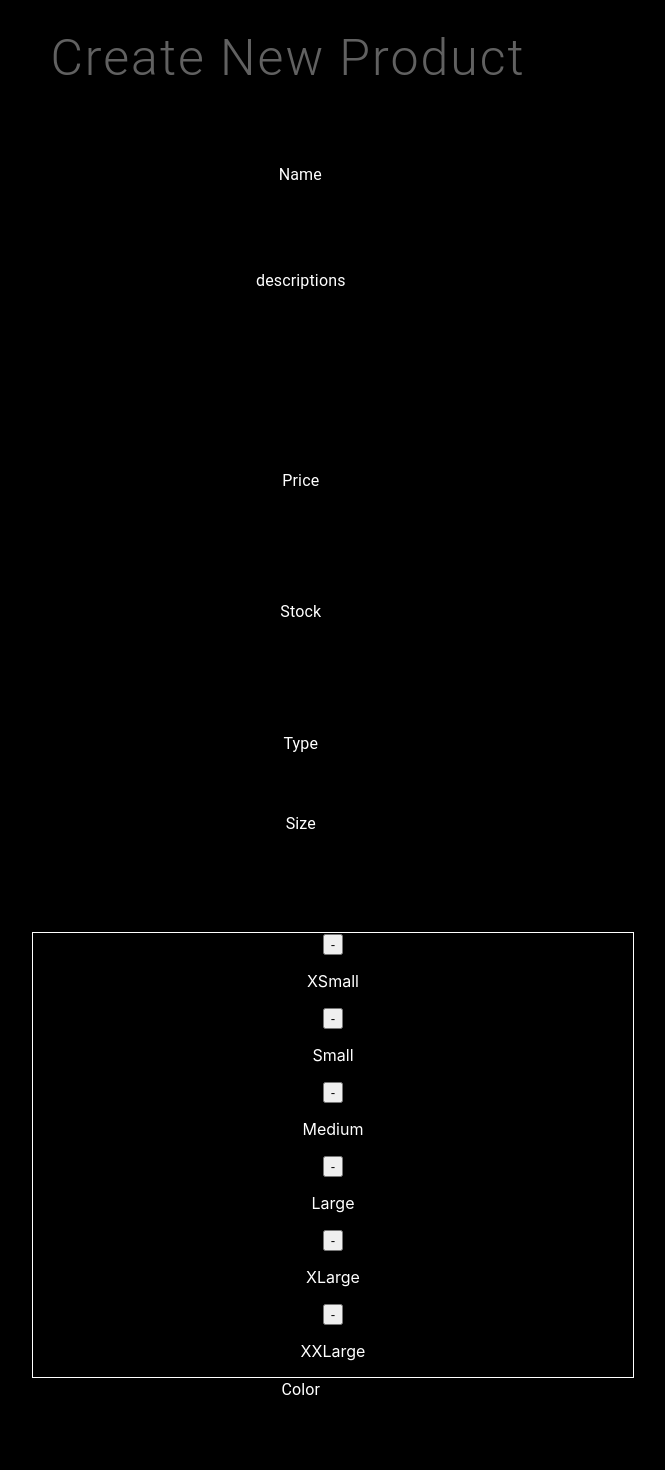
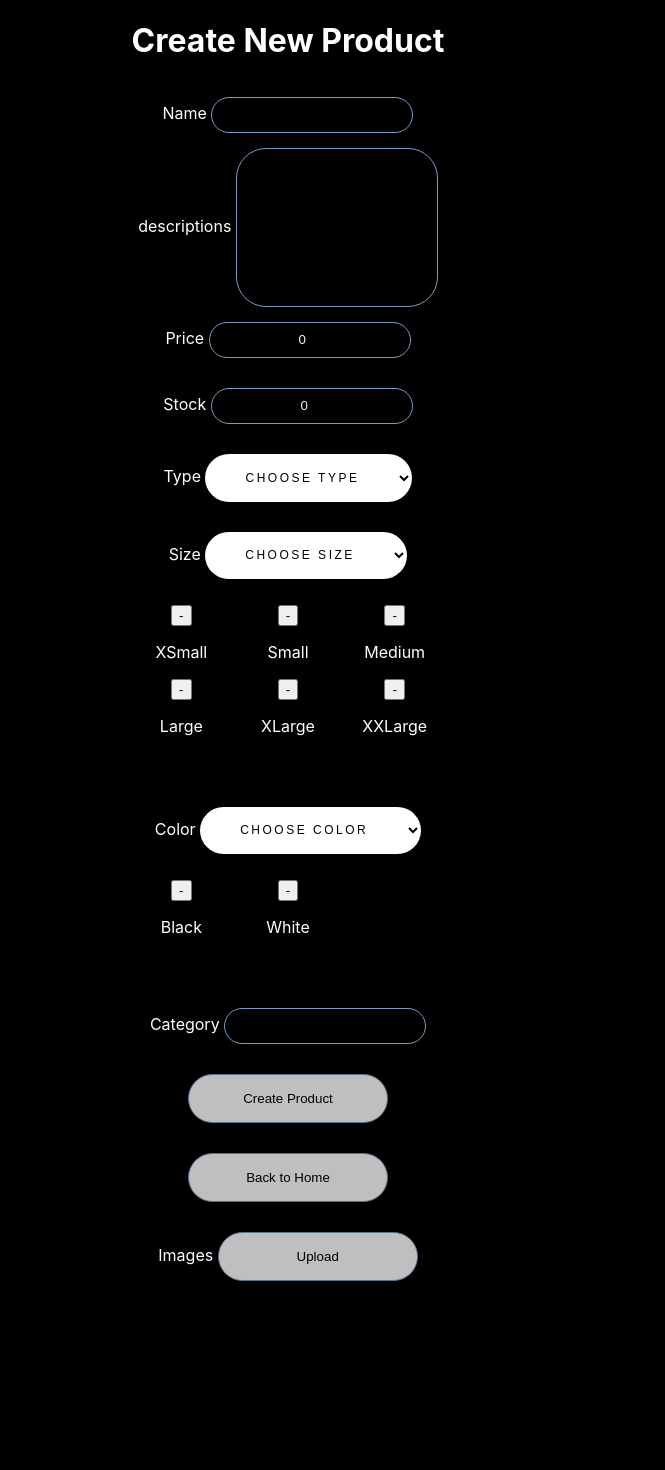
Before and after one commit to Santirbe98/PF-ExoOtaku, a React (Create React App) app in the folder client/: page /form in a window 1280 px wide. Shown: the top 1470 px of the page, without its empty margins (352-1017 px from the left). After the commit the page ends 1296 px from the top, so only its background shows below. Built offline with nearby package versions, Linux system fonts and the light colour scheme.

Commit message:
feat(src/components/form/css)

```diff
--- a/client/src/Components/Form/Form.jsx
+++ b/client/src/Components/Form/Form.jsx
@@ -1,351 +1,311 @@
 import React from "react";
-import { Link } from 'react-router-dom'
-import { validate } from './Validate'
-import { useState, useEffect } from 'react'
-import TextField from '@mui/material/TextField'
-import InputLabel from '@mui/material/InputLabel';
-import { Box } from '@mui/material'
-import FormControl from '@mui/material/FormControl';
-import {Typography} from '@mui/material'
-import {Button} from '@mui/material'
-import MenuItem from '@mui/material/MenuItem';
-import Select from '@mui/material/Select';
-import FormHelperText from '@mui/material/FormHelperText'
-import { useDispatch } from 'react-redux'
-import { postProduct } from '../../Redux/Actions'
+import { Link } from "react-router-dom";
+import { validate } from "./Validate";
+import { useState, useEffect } from "react";
+import { useDispatch } from "react-redux";
+import { postProduct } from "../../Redux/Actions";
 
+import style from "./Form.module.css";
 
 export const Form = () => {
-    const dispatch = useDispatch()
-    const [errors, setErrors] = useState({})
+  const dispatch = useDispatch();
+  const [errors, setErrors] = useState({});
   const [input, setInput] = useState({
-        name: '',
+    name: "",
     price: 0,
-        descriptions: '',
+    descriptions: "",
     images: [],
     stock: 0,
-        type: '',
-        size : ["XSmall", "Small", "Medium", "Large", "XLarge", "XXLarge"],
-        color: ['Black', 'White' ],
-        category: ''
-    })
+    type: "",
+    size: ["XSmall", "Small", "Medium", "Large", "XLarge", "XXLarge"],
+    color: ["Black", "White"],
+    category: "",
+  });
 
   const initialState = {
-        name: '',
+    name: "",
     price: 0,
-        descriptions: '',
+    descriptions: "",
     images: [],
     stock: 0,
-        color: ['Black', 'White' ],
-        type: '',
-        size : ["XSmall", "Small", "Medium", "Large", "XLarge", "XXLarge"],
-        category: ''
+    color: ["Black", "White"],
+    type: "",
+    size: ["XSmall", "Small", "Medium", "Large", "XLarge", "XXLarge"],
+    category: "",
+  };
+
+  function handleSubmit(e) {
+    e.preventDefault();
+    dispatch(postProduct(input));
+    console.log(input);
+    alert("done");
+    setInput(initialState);
   }
 
-    function handleSubmit(e){
-        e.preventDefault()
-        dispatch(postProduct(input))
-        console.log(input)
-        alert('done')
-        setInput(initialState)
+  function handleChange(e) {
+    setInput({
+      ...input,
+      [e.target.name]: e.target.value,
+    });
+    setErrors(
+      validate({
+        ...input,
+        [e.target.name]: e.target.value,
+      })
+    );
   }
 
-    function handleChange(e){
+  function handleImages(e) {
     setInput({
       ...input,
-            [e.target.name] : e.target.value
-        })
-        setErrors(validate({
-            ...input,
-            [e.target.name] : e.target.value
-        }))
+      images: [...input.images, String(e.target.value)],
+    });
   }
 
-    function handleImages(e){
+  function handleTypes(e) {
     setInput({
       ...input,
-            images: [...input.images, String(e.target.value)]
-        })
-
+      type: e.target.value,
+    });
   }
 
-    function handleTypes(e){
+  function addsize(e) {
+    if (!input.size.includes(e.target.value)) {
       setInput({
         ...input,
-            type: e.target.value
-
-        })
-    }
-
-    function addsize(e){
-        if(!input.size.includes(e.target.value)){
-            setInput({
-            ...input,
-            size: [...input.size, e.target.value]
-            })
+        size: [...input.size, e.target.value],
+      });
     }
   }
 
-    function addcolor(e){
-        if(!input.color.includes(e.target.value)){
+  function addcolor(e) {
+    if (!input.color.includes(e.target.value)) {
       setInput({
         ...input,
-            color: [...input.color, e.target.value]
-            })
+        color: [...input.color, e.target.value],
+      });
     }
   }
 
-    function handleCloseSize(e){
-        e.preventDefault()
-        const filter = input.size.filter(size => size !== e.target.value )
+  function handleCloseSize(e) {
+    e.preventDefault();
+    const filter = input.size.filter((size) => size !== e.target.value);
     setInput({
       ...input,
-            size: filter
-        })
+      size: filter,
+    });
   }
-    function handleClosecolor(e){
-        e.preventDefault()
-        const filterc = input.color.filter(size => size !== e.target.value )
+  function handleClosecolor(e) {
+    e.preventDefault();
+    const filterc = input.color.filter((size) => size !== e.target.value);
     setInput({
       ...input,
-            color: filterc
-        })
+      color: filterc,
+    });
   }
 
   return (
-    <Box>
-        <h1>
-            <Typography sx={{color: '#616161', fontSize: 50, letterSpacing: 2, fontWeight: 'light' }}> Create New Product </Typography>
-        </h1>
+    <div>
+      <h1>Create New Product</h1>
 
-        <Box sx={{padding: '2%', display: 'inline'}}>
-
-        <div >
-            <form onSubmit={e => handleSubmit(e)} >
-                <Box sx={{padding:'2%'}}>
-                <Typography sx={{paddingLeft: '2%',}}> Name </Typography>
-                <FormControl error variant='standard'>
-                    <TextField value={input.name} type='text'
+      <div>
+        <form onSubmit={(e) => handleSubmit(e)}>
+          <div>
+            <label> Name </label>
+            <input
+              value={input.name}
+              type="text"
               id="component-error"
-                    label='Name'
-                    name='name'
+              label="Name"
+              name="name"
               aria-describedby="component-error-text"
               onChange={(e) => handleChange(e)}
-                    sx={{minWidth: 600,  borderColor: 'red'}}
+              className={style.input}
             />
-                    {
-                        errors.name && ( <FormHelperText id="component-error-text">{errors.name}</FormHelperText>  )
-                    }
-                    </FormControl>
-                </Box>
-
-                <Typography sx={{paddingLeft: '2%'}}> descriptions </Typography>
-                <Box sx={{padding:'2%'}}>
-                    <FormControl  error variant='standard'>
-                        <TextField  fullWidth  value={input.descriptions} type='text'
-                            id='outlined-multiline-static'
+            {errors.name && <p id="component-error-text">{errors.name}</p>}
+          </div>
+          <div>
+            <label> descriptions </label>
+            <input
+              value={input.descriptions}
+              type="text"
+              id="outlined-multiline-static"
               multiline
-                            label='descriptions'
-                            name='descriptions'
+              label="descriptions"
+              name="descriptions"
               onChange={(e) => handleChange(e)}
               rows={4}
-                            sx={{ width: 600, maxWidth: '100%'}}
+              className={style.description}
             />
-                    {
-                        errors.descriptions && ( <FormHelperText id="component-error-text">{errors.descriptions}</FormHelperText>  )
-                    }
-                    </FormControl>
+            {errors.descriptions && (
+              <p id="component-error-text">{errors.descriptions}</p>
+            )}
+          </div>
 
-                </Box>
-
-               <Typography sx={{paddingLeft: '2%'}}> Price </Typography>
-                <Box sx={{padding:'2%'}}>
-                    <FormControl error variant='standard'>
-                        <TextField value={input.price}
+          <div>
+            <label> Price </label>
+            <input
+              value={input.price}
               id="standard-number"
               type="number"
               onChange={(e) => handleChange(e)}
-                            sx={{ width: 600, maxWidth: '100%'}}
-                            name='price'/>
-                    {
-                        errors.price && ( <FormHelperText id="component-error-text">{errors.price}</FormHelperText>  )
-                    }
-                    </FormControl>
+              name="price"
+              className={style.input}
+            />
 
-                </Box>
+            {errors.price && <p id="component-error-text">{errors.price}</p>}
+          </div>
 
-                <Typography sx={{paddingLeft: '2%'}}> Stock </Typography>
-                <Box sx={{padding:'2%'}}>
-                    <TextField value={input.stock}
+          <div>
+            <label> Stock </label>
+            <input
+              value={input.stock}
               id="standard-number"
               type="number"
               onChange={(e) => handleChange(e)}
-                    sx={{ width: 600, maxWidth: '100%'}}
-                    name='stock'/>
-                </Box>
-
-                <Box sx={{paddingLeft: '2%'}}>
-                   <Typography> Type </Typography>
-                   <Box>
-                        <FormControl>
-                            <InputLabel id="demo-simple-select-helper-label"> Choose Type </InputLabel>
-                            <Select
-                                labelId="demo-simple-select-helper-label"
-                                id="demo-simple-select-helper"
+              name="stock"
+              className={style.input}
+            />
+          </div>
+          <div>
+            <label> Type </label>
+            <select
+              className={style.filterSelect}
               value={input.type}
               label="Type"
               onChange={handleTypes}
-                                sx={{minWidth: 400}}
             >
-                            <MenuItem value="">
-                                <em> None </em>
-                            </MenuItem>
-                            <MenuItem value={'Shirt'}> Shirt </MenuItem>
-                            <MenuItem value={'Sweather'}> Sweather </MenuItem>
-                            <MenuItem value={'Other'}> Other </MenuItem>
-                            </Select>
+              <option> Choose Type </option>
+              <option value={"Shirt"}> Shirt </option>
+              <option value={"Sweather"}> Sweather </option>
+              <option value={"Other"}> Other </option>
+            </select>
             {/* <Button variant="secondary" size="medium" sx={{width: 100, bgcolor: '#5b5b5b', border: 'black'}}> Add </Button> */}
-                    </FormControl>
-                    </Box>
-                </Box>
+          </div>
 
-                <Box sx={{paddingLeft: '2%'}}>
-                   <Typography> Size </Typography>
-                   <Box>
-                        <FormControl>
-                            <InputLabel id="demo-simple-select-helper-label"> Choose Size </InputLabel>
-                            <Select
+          <div>
+            <label> Size </label>
+            <select
               labelId="demo-simple-select-helper-label"
               id="demo-simple-select-helper"
               value={input.size}
               label="Size"
-                                onChange={e => {
-                                    addsize(e)
+              onChange={(e) => {
+                addsize(e);
               }}
-                                sx={{minWidth: 400}}
+              className={style.filterSelect}
             >
-                            <MenuItem value="">
-                                <em>None</em>
-                            </MenuItem>
-                            <MenuItem value={'XSmall'} > XSmall  </MenuItem>
-                            <MenuItem value={'Small'} > Small  </MenuItem>
-                            <MenuItem value={'Medium'}> Medium </MenuItem>
-                            <MenuItem value={'Large'}> Large </MenuItem>
-                            <MenuItem value={'XLarge'}> XLarge </MenuItem>
-                            <MenuItem value={'XXLarge'}> XXLarge </MenuItem>
-                            </Select>
-                    </FormControl>
-                    </Box>
-                </Box>
-
-                <Box sx={{border: 1, minHeight: 50, width: 600, marginTop: 5, marginLeft: '30%' }}>
-                    <Box sx={{display: 'inline'}}>
-                        {
-                        input.size.length > 0 && input.size.map(c => {
-                            return(
+              <option> Choose Size </option>
+              <option value={"XSmall"}> XSmall </option>
+              <option value={"Small"}> Small </option>
+              <option value={"Medium"}> Medium </option>
+              <option value={"Large"}> Large </option>
+              <option value={"XLarge"}> XLarge </option>
+              <option value={"XXLarge"}> XXLarge </option>
+            </select>
+          </div>
+          <div className={style.DivContainer}>
+            <div className={style.sizes}>
+              {input.size.length > 0 &&
+                input.size.map((c) => {
+                  return (
                     <div>
-                                    <button value={c} onClick={e => handleCloseSize(e)}> - </button>
+                      <button value={c} onClick={(e) => handleCloseSize(e)}>
+                        {" "}
+                        -{" "}
+                      </button>
                       <p> {c} </p>
                     </div>
-                            )
-                        })
-                        }
-                    </Box>
-                </Box>
-
-
-
-                <Box sx={{paddingLeft: '2%'}}>
-                   <Typography> Color </Typography>
-                   <Box>
-                        <FormControl >
-                            <InputLabel id="demo-simple-select-helper-label"> Choose Color </InputLabel>
-                            <Select
+                  );
+                })}
+            </div>
+          </div>
+          <div>
+            <div>
+              <label> Color </label>
+              <select
+                className={style.filterSelect}
                 labelId="demo-simple-select-helper-label"
                 id="demo-simple-select-helper"
                 value={input.size}
                 label="Size"
-                                onChange={e => {
-                                    addcolor(e)
+                onChange={(e) => {
+                  addcolor(e);
                 }}
-                                sx={{minWidth: 400}}
               >
-                            <MenuItem value="">
-                                <em>None</em>
-                            </MenuItem>
-                            <MenuItem value={'Black'} > Black  </MenuItem>
-                            <MenuItem value={'White'}> White </MenuItem>
-                            <MenuItem value={'Pink'}> Pink </MenuItem>
-                            </Select>
+                <option> Choose Color </option>
+                <option value={"Black"}> Black </option>
+                <option value={"White"}> White </option>
+                <option value={"Pink"}> Pink </option>
+              </select>
               {/*  <Button variant="secondary" size="medium" sx={{width: 100, bgcolor: '#5b5b5b', border: 'black'}}> Add </Button> */}
-                    </FormControl>
-                    </Box>
-                </Box>
-
-                <Box sx={{border: 1, minHeight: 50, width: 600, marginLeft:58, marginTop: 5,  marginBottom: '2%'}}>
-                    <Box sx={{display: 'inline'}}>
-                        {
-                       input.color.length > 0 && input.color.map(c => {
-                            return(
+            </div>
+          </div>
+          <div className={style.DivContainer}>
+            <div className={style.sizes}>
+              {input.color.length > 0 &&
+                input.color.map((c) => {
+                  return (
                     <div>
-                                    <button value={c} onClick={e => handleClosecolor(e)}> - </button>
+                      <button value={c} onClick={(e) => handleClosecolor(e)}>
+                        {" "}
+                        -{" "}
+                      </button>
                       <p> {c} </p>
                     </div>
-                            )
-                        })
-                    }
-                    </Box>
-                </Box>
-
-
-                <Box sx={{padding:'2%'}}>
-                <Typography sx={{paddingLeft: '2%',}}> Category </Typography>
-                <FormControl error variant='standard'>
-                    <TextField value={input.category} type='text'
+                  );
+                })}
+            </div>
+          </div>
+          <div>
+            <label> Category </label>
+            <input
+              className={style.input}
+              value={input.category}
+              type="text"
               id="component-error"
-                    label='Category'
-                    name='category'
+              label="Category"
+              name="category"
               aria-describedby="component-error-text"
               onChange={(e) => handleChange(e)}
-                    sx={{minWidth: 600,  borderColor: 'red'}}
             />
-                    {
-                        errors.category && ( <FormHelperText id="component-error-text">{errors.category}</FormHelperText>  )
-                    }
-                    </FormControl>
-                </Box>
+            {errors.category && (
+              <p id="component-error-text">{errors.category}</p>
+            )}
+          </div>
 
-                <Box>
-                    <Typography> Images </Typography>
-                        <Button variant="contained" component="label" onChange={e => handleImages(e) }>
+          <button
+            type="submit"
+            disabled={Object.keys(errors).length > 0 ? true : false}
+            className={style.button}
+          >
+            {" "}
+            Create Product
+          </button>
+
+        </form>
+
+          <Link to="/home">
+            <button className={style.button} type="submit">
+              {" "}
+              Back to Home
+            </button>
+          </Link>
+        <div>
+          <label> Images </label>
+          <button
+            variant="contained"
+            component="label"
+            onChange={(e) => handleImages(e)}
+            className={style.button}
+
+          >
             Upload
             <input hidden accept="image/*" multiple type="file" />
-                    </Button>
-                    <Box sx={{border: 1, minHeight: 50, width: 375, height: 211, marginLeft:70, marginTop: 5,  marginBottom: '2%'}}>
-                    {
-                        input.images && input.images.map(e => (
-                            <p> {e} </p>
-                        ))
-                    }
-                    </Box>
-                </Box>
-
-                <button type='submit'
-                disabled={
-                    (Object.keys(errors).length > 0 )
-                    ? true : false
-                    }
-                > Create Product
           </button>
-
-                <Link to='/home'>
-                    <button type='submit'
-                    > Back to Home
-                    </button>
-                </Link>
-            </form>
+          <div>{input.images && input.images.map((e) => <p> {e} </p>)}</div>
         </div>
-    </Box>
-    </Box>
-  )
-}
+      </div>
+    </div>
+  );
+};
--- /dev/null
+++ b/client/src/Components/Form/Form.module.css
@@ -0,0 +1,82 @@
+.input {
+    line-height: 28px;
+    border: 2px solid transparent;
+    border-bottom-color: #777;
+    padding: .2rem 0;
+    outline: none;
+    background-color: transparent;
+    color: #eeeef4;
+    transition: .3s cubic-bezier(0.645, 0.045, 0.355, 1);
+    text-align: center;
+    border: solid 1px #7a9cc6;
+    border-radius: 30px;
+    width: 200px;
+    margin-top: 15px;
+    margin-bottom: 15px;
+
+}
+
+.description {
+    line-height: 28px;
+    border: 2px solid transparent;
+    border-bottom-color: #777;
+    padding: .2rem 0;
+    outline: none;
+    background-color: transparent;
+    color: #eeeef4;
+    transition: .3s cubic-bezier(0.645, 0.045, 0.355, 1);
+    text-align: center;
+    border: solid 1px #7a9cc6;
+    border-radius: 30px;
+    width: 200px;
+    height: 150px;
+}
+
+.sizes {
+    display: grid;
+    flex-direction: column;
+    grid-template-columns: repeat(3, 1fr);
+    padding: 10px;
+    justify-content: center;
+    align-items: center;
+    width: 25%;
+    align-self: center;
+}
+
+.filterSelect {
+    padding: 1.3em 3em;
+    font-size: 12px;
+    text-transform: uppercase;
+    letter-spacing: 2.5px;
+    font-weight: 500;
+    color: #000;
+    background-color: #fff;
+    border: none;
+    border-radius: 45px;
+    box-shadow: 0px 8px 15px rgba(0, 0, 0, 0.1);
+    transition: all 0.3s ease 0s;
+    cursor: pointer;
+    outline: none;
+        margin-top: 15px;
+            margin-bottom: 15px;
+}
+
+.DivContainer {
+    display:flex;
+    justify-content: center;
+    padding-bottom: 30px;
+
+}
+
+.button {
+    padding: 1rem 2rem;
+     background-color: rgb(255, 255, 255);
+    opacity: 0.75;
+    color: rgb(0, 0, 0);
+        text-align: center;
+            border: solid 1px #7a9cc6;
+            border-radius: 30px;
+            width: 200px;
+            margin-top: 15px;
+            margin-bottom: 15px;
+}
```
Lines whose indentation alone changed are shown as unchanged.
